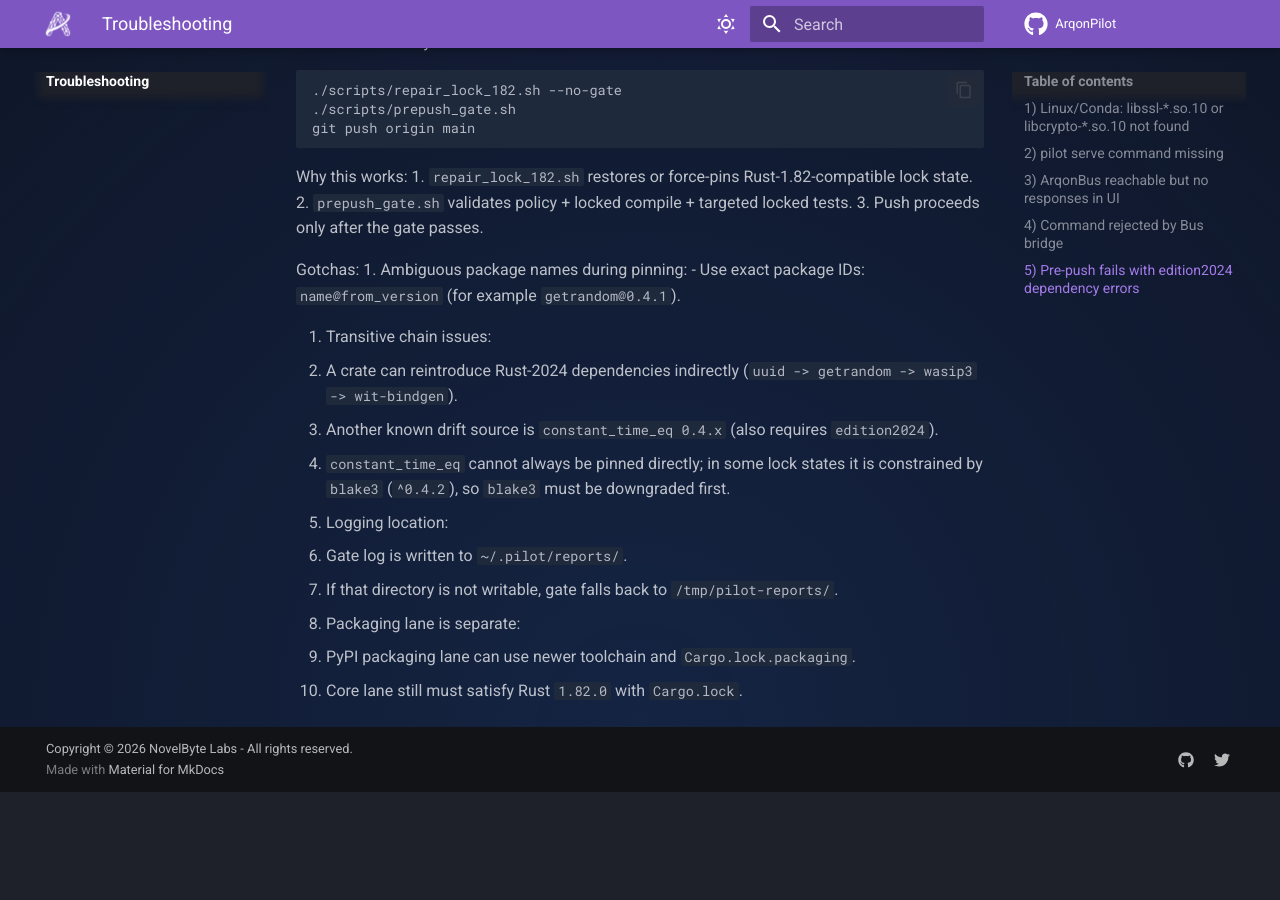
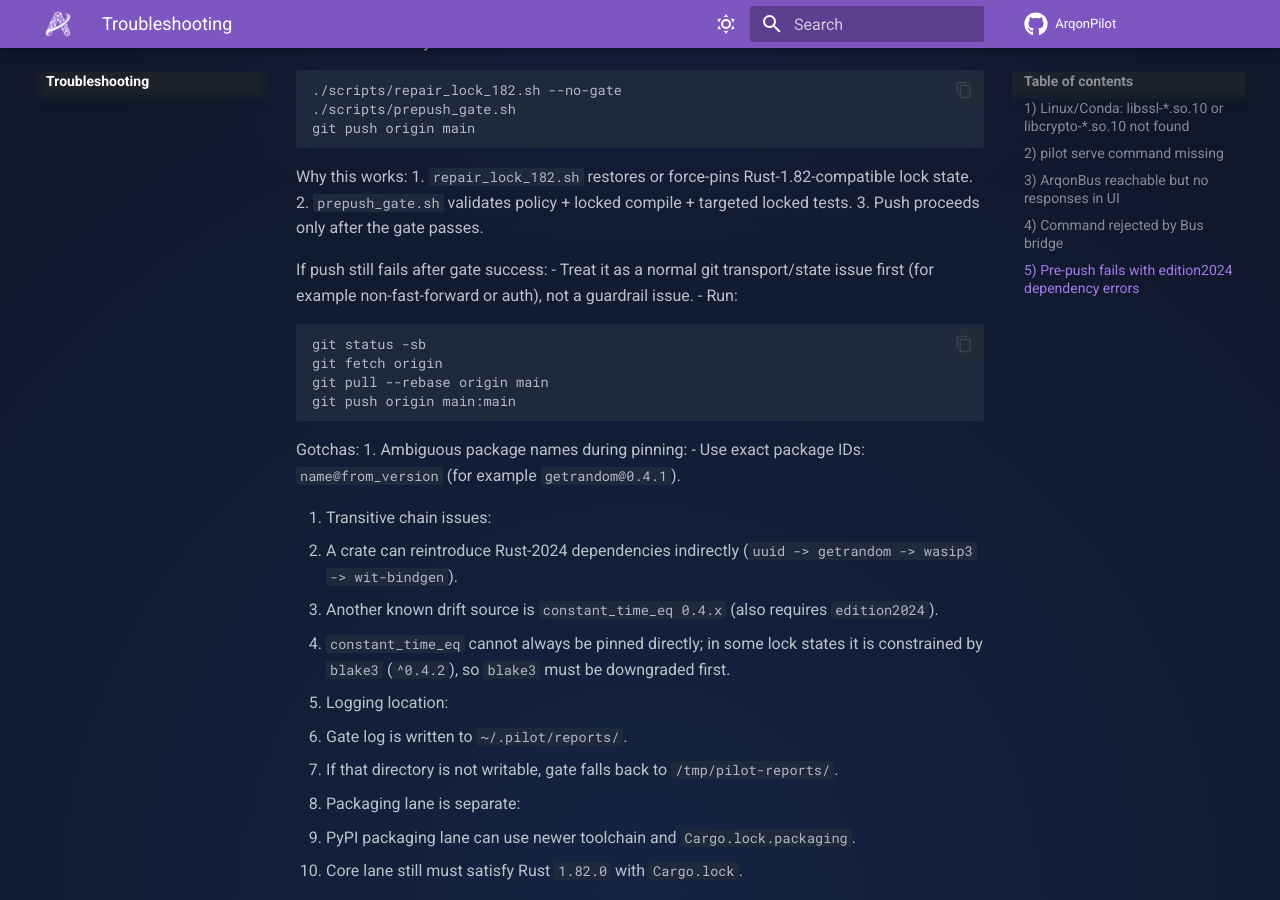
Before and after one commit to novelbytelabs/ArqonPilot, an MkDocs documentation site: the page built from docs/troubleshooting.md, in a window 1280 px wide and 900 px high, scrolled down 2362 px. Built offline with MkDocs 1.6.1 and Material for MkDocs 9.7.7, drawn with Linux system fonts in a browser that asks for light colours; comment, search, counter and statistics services are not loaded; before the commit the page ends 3154 px from its top, so only the background shows below that.

Commit message:
docs: Clarify `repair_lock_182.sh` behavior, add troubleshooting for post-gate push failures, and note drift chain mitigations.

````diff
--- a/docs/troubleshooting.md
+++ b/docs/troubleshooting.md
@@ -123,6 +123,17 @@ Why this works:
 2. `prepush_gate.sh` validates policy + locked compile + targeted locked tests.
 3. Push proceeds only after the gate passes.
 
+If push still fails after gate success:
+- Treat it as a normal git transport/state issue first (for example non-fast-forward or auth), not a guardrail issue.
+- Run:
+
+```bash
+git status -sb
+git fetch origin
+git pull --rebase origin main
+git push origin main:main
+```
+
 Gotchas:
 1. Ambiguous package names during pinning:
 - Use exact package IDs: `name@from_version` (for example `getrandom@0.4.1`).
````
Also changed, not shown: docs/developer-guide.md (+3 -1 lines), docs/roadmap-and-execution-plan.md (+2 -1 lines).
